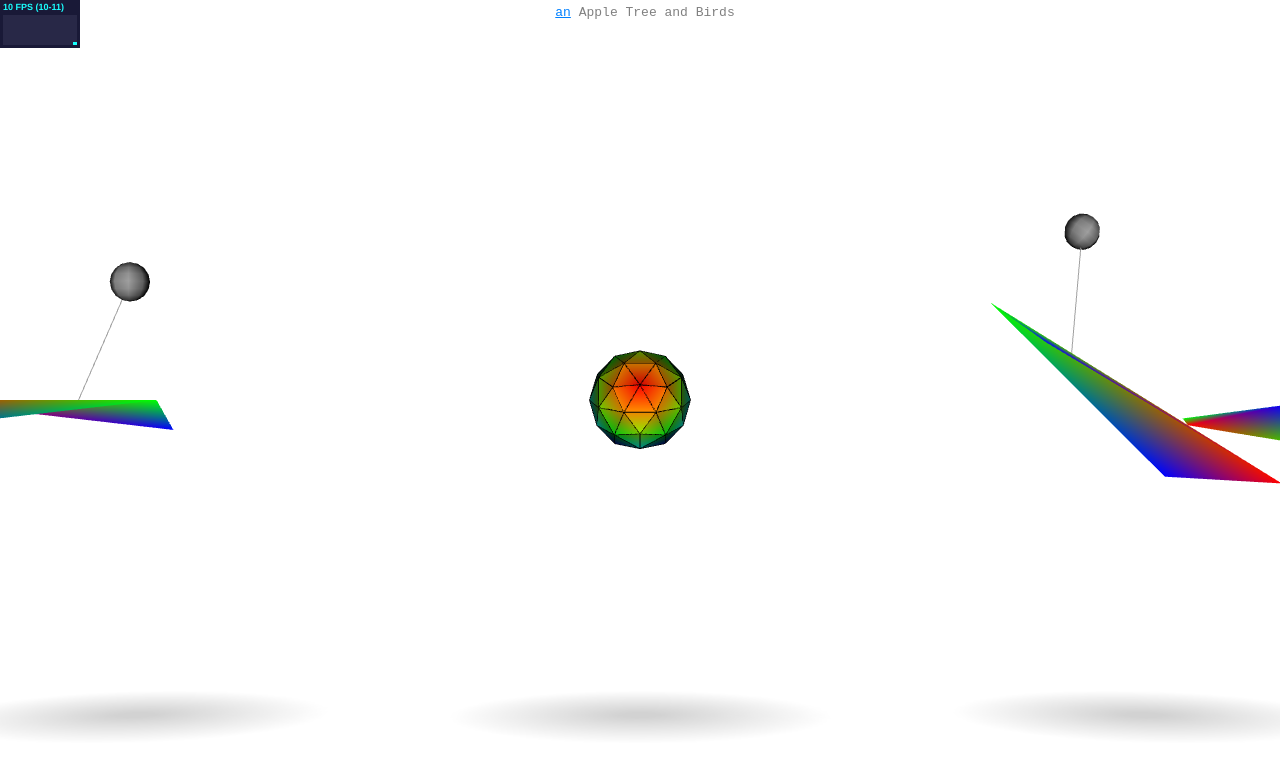
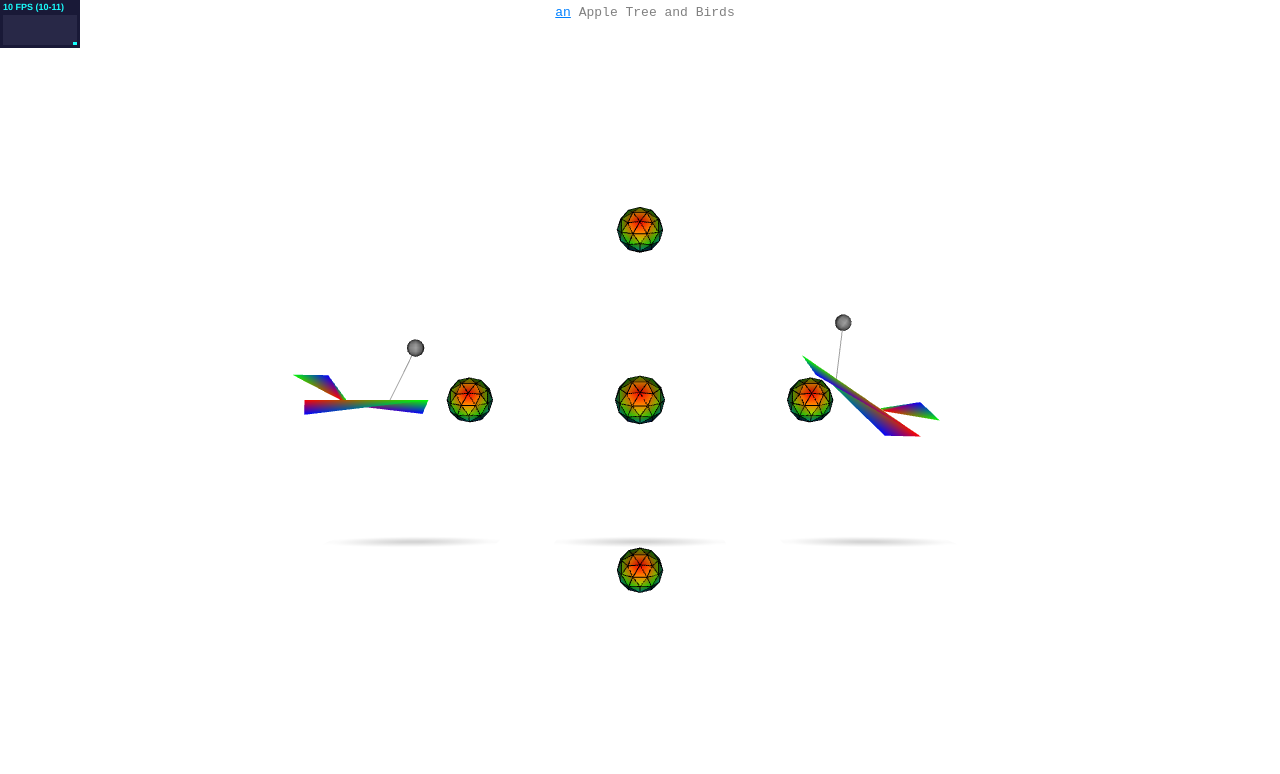
Before and after one commit to antont/an, a plain HTML site: page index.html in a window 1280 px wide. Drawn offline with Linux system fonts and the light colour scheme; animation ran at ten frames a second.

Commit message:
apples to right food positions, by making the sphere/icosa adding a reusable func in index.html first (no food.js yet)

```diff
--- a/index.html
+++ b/index.html
@@ -64,7 +64,7 @@
 				container = document.getElementById( 'container' );
 
 				camera = new THREE.PerspectiveCamera( 20, window.innerWidth / window.innerHeight, 1, 10000 );
-				camera.position.z = 1800;
+				camera.position.z = 4000;
 
 				scene = new THREE.Scene();
 
@@ -107,37 +107,16 @@
 				mesh.position.y = - 250;
 				mesh.position.x = 400;
 				mesh.rotation.x = - Math.PI / 2;
-				scene.add( mesh );
+			        scene.add( mesh );
 
-				var faceIndices = [ 'a', 'b', 'c' ];
-
-				var color, f, p, vertexIndex,
-				    radius = 40,
-  				    geometry  = new THREE.IcosahedronGeometry( radius, 1 );
-
-   				for ( var i = 0; i < geometry.faces.length; i ++ ) {
-					f  = geometry.faces[ i ];
-
-					for( var j = 0; j < 3; j++ ) {
-						vertexIndex = f[ faceIndices[ j ] ];
-
-						p = geometry.vertices[ vertexIndex ];
-
-						color = new THREE.Color( 0xffffff );
-						color.setHSL( ( p.y / radius + 1 ) / 2, 1.0, 0.5 );
-						f.vertexColors[ j ] = color;
-					}
-				}
-
-				var materials = [
-					new THREE.MeshLambertMaterial( { color: 0xffffff, shading: THREE.FlatShading, vertexColors: THREE.VertexColors } ),
-					new THREE.MeshBasicMaterial( { color: 0x000000, shading: THREE.FlatShading, wireframe: true, transparent: true } )
-				];
-
-				group1 = THREE.SceneUtils.createMultiMaterialObject( geometry, materials );
-				group1.position.x = 0;
-				group1.rotation.x = -1.87;
-				scene.add( group1 );
+                            function add_apple(pos) {
+                                group1 = apple();
+                                group1.position.copy(pos);
+			        group1.rotation.x = -1.87;
+			        scene.add( group1 );
+                            }
+                            console.log(AN.food);
+                            AN.food.map(add_apple);
 
                                 an_bird1 = new AN.Bird();
                                 an_bird1.scale.set(150, 150, 150);
@@ -169,6 +148,36 @@
 				window.addEventListener( 'resize', onWindowResize, false );
 
 			}
+
+function apple() {
+    var faceIndices = [ 'a', 'b', 'c' ];
+
+				var color, f, p, vertexIndex,
+				    radius = 40,
+  				    geometry  = new THREE.IcosahedronGeometry( radius, 1 );
+
+   				for ( var i = 0; i < geometry.faces.length; i ++ ) {
+					f  = geometry.faces[ i ];
+
+					for( var j = 0; j < 3; j++ ) {
+						vertexIndex = f[ faceIndices[ j ] ];
+
+						p = geometry.vertices[ vertexIndex ];
+
+						color = new THREE.Color( 0xffffff );
+						color.setHSL( ( p.y / radius + 1 ) / 2, 1.0, 0.5 );
+						f.vertexColors[ j ] = color;
+					}
+				}
+
+				var materials = [
+					new THREE.MeshLambertMaterial( { color: 0xffffff, shading: THREE.FlatShading, vertexColors: THREE.VertexColors } ),
+					new THREE.MeshBasicMaterial( { color: 0x000000, shading: THREE.FlatShading, wireframe: true, transparent: true } )
+				];
+
+    group1 = THREE.SceneUtils.createMultiMaterialObject( geometry, materials );
+    return group1;
+}
 
 			function onWindowResize() {
 
```
